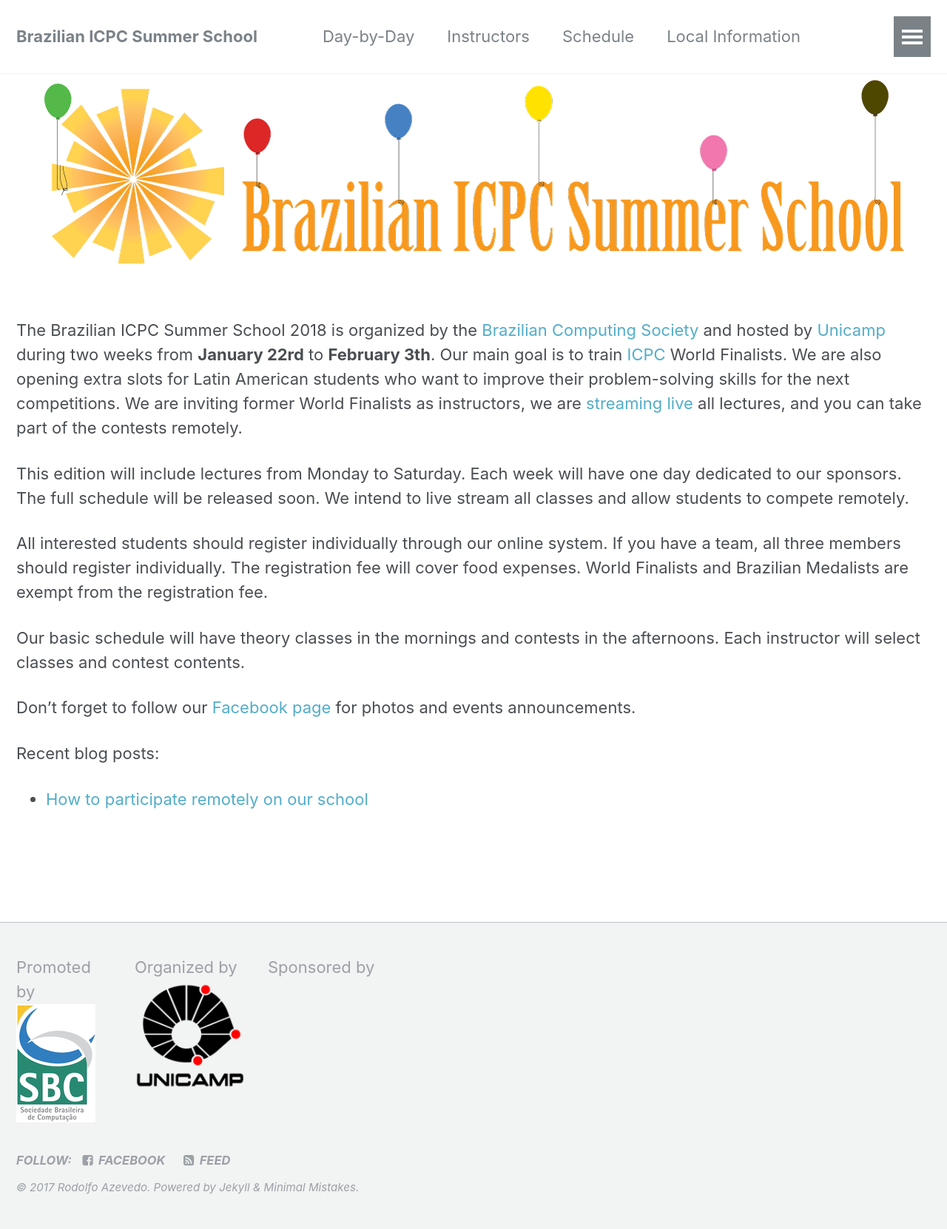
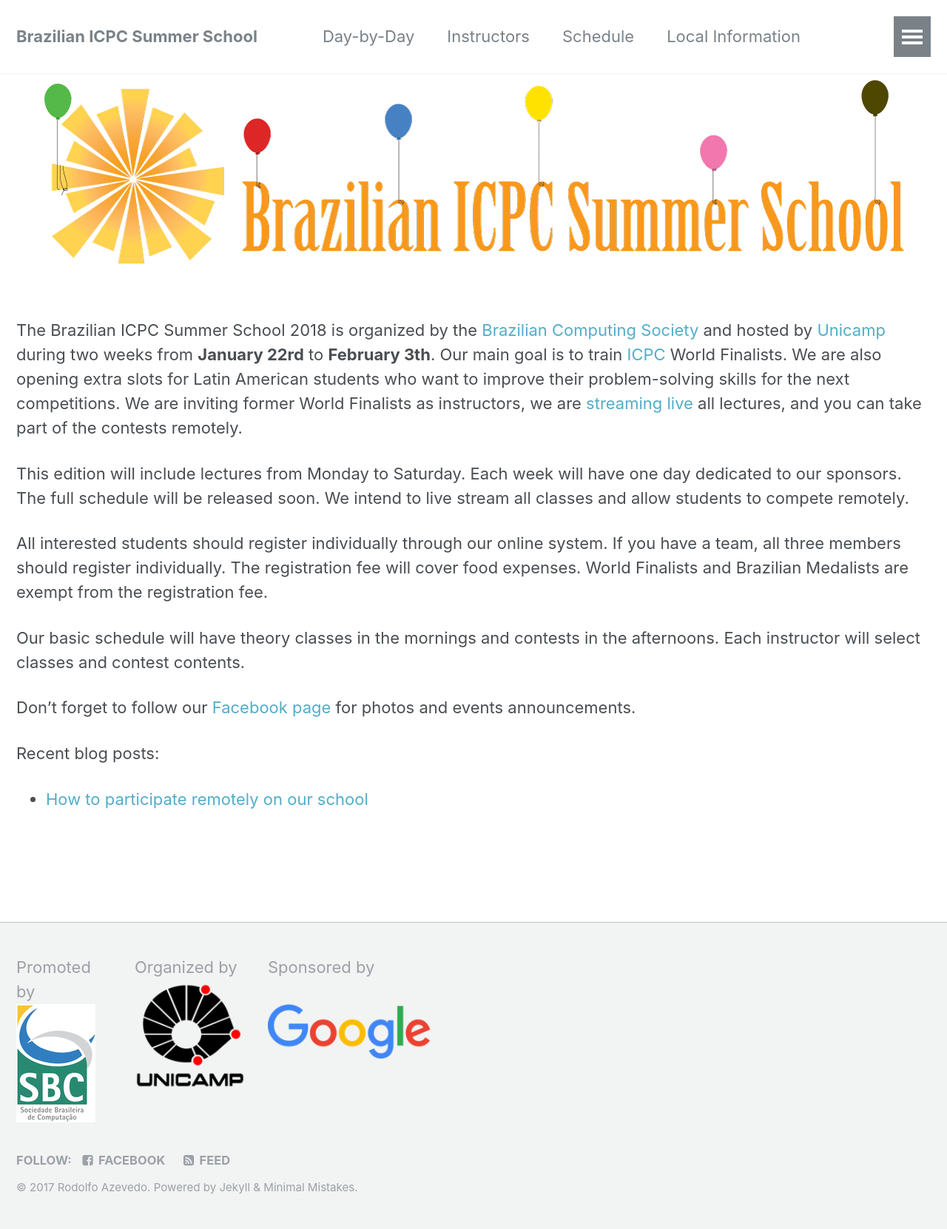
Before and after one commit to rjazevedo/BrazilianICPCSummerSchool2018, a Jekyll site: the page built from index.md, in a window 1280 px wide. Shown: the whole page at 74% size. Built offline with Jekyll 4.4.1, drawn with Linux system fonts in a browser that asks for light colours; the list of posts is cut into pages by our own code.

Commit message:
updating google logo

```diff
--- a/_includes/footer/custom.html
+++ b/_includes/footer/custom.html
@@ -3,8 +3,7 @@
   <div style="float: left; width: 160px;heigh:200px;padding-right:30px;">Promoted by<br><img src="{{ base_path }}/images/logo-sbc.png"></div>
   <div style="float: left; width: 180px;heigh:200px;padding-right:30px;">Organized by<br><img src="{{ base_path }}/images/logo-unicamp.png"></div>
   <div style="float: left; heigh:200px;padding-right:30px;">Sponsored by<br>
-    <div style="float: left; width: 270px;heigh:200px;padding-right:50px;"> <br><i
-mg src="{{ base_path }}/images/logo-google.png"></div>
+    <div style="float: left; width: 270px;heigh:200px;padding-right:50px;"> <br><img src="{{ base_path }}/images/logo-google.png"></div>
   </div>
 </div>
 
```
